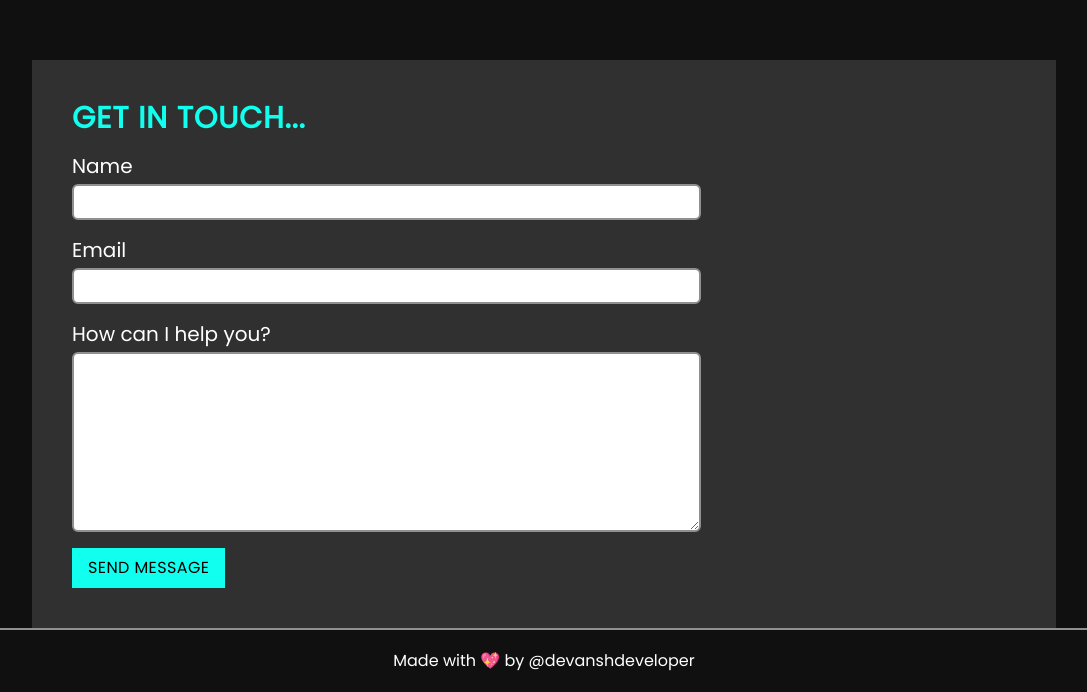
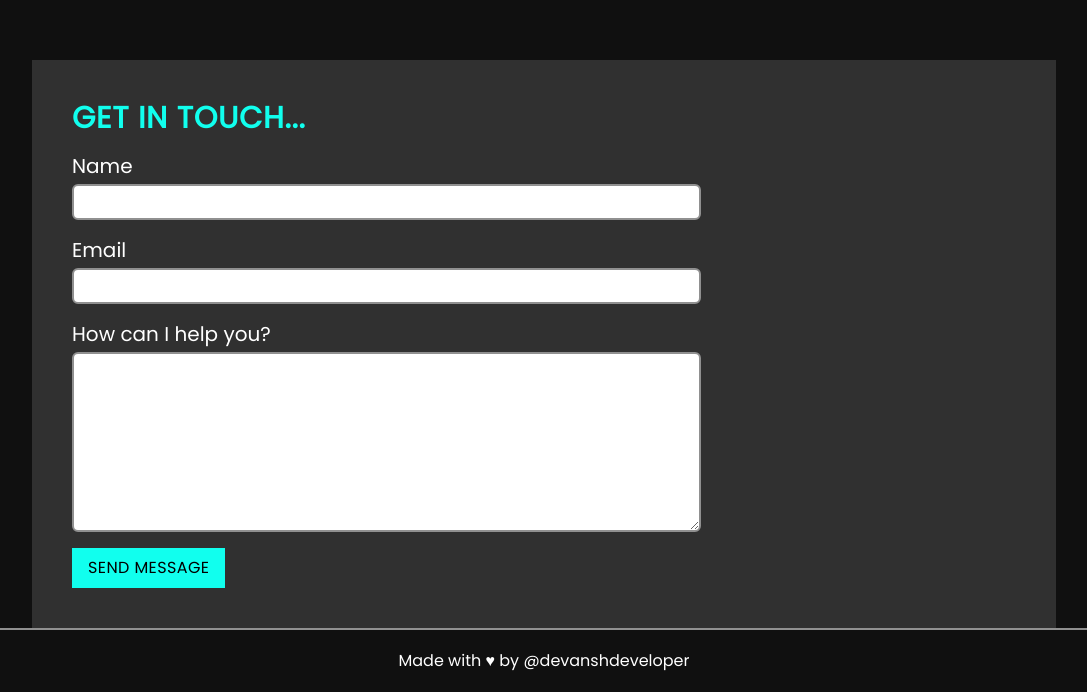
Before and after one commit to devanshdeveloper/devanshdeveloper.github.io, a Next.js app: page / in a window 1280 px wide. Shown: the part 804-1496 px from the top of the page, without its empty margins (96-1183 px from the left). Built offline with nearby package versions, Linux system fonts and the light colour scheme.

Commit message:
changed heart

```diff
--- a/src/pages/index.js
+++ b/src/pages/index.js
@@ -37,7 +37,7 @@ export default function Home() {
         </form>
       </section>
       <footer className="w-screen h-16 flex justify-center items-center border-t-2 border-dark-100">
-        <p className="text-white">Made with 💖 by @devanshdeveloper</p>
+        <p className="text-white">Made with ♥ by @devanshdeveloper</p>
       </footer>
     </>
   );
```
